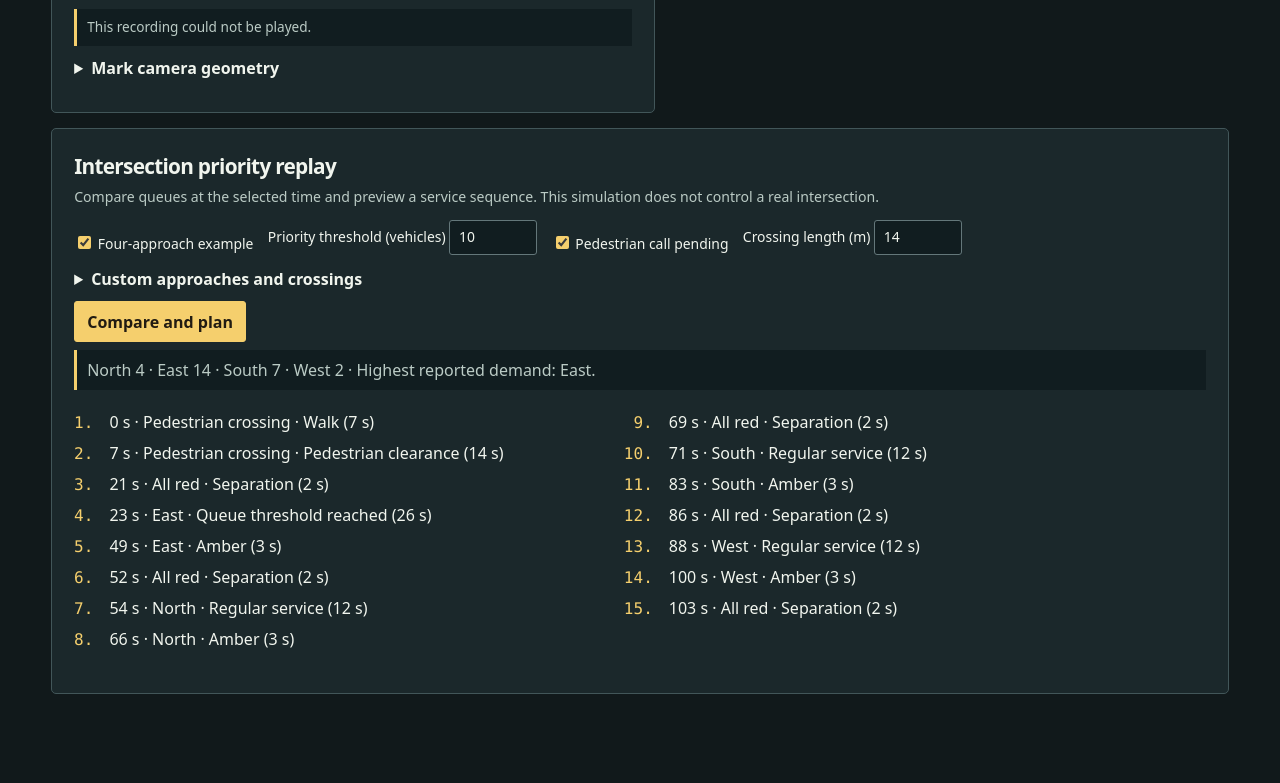
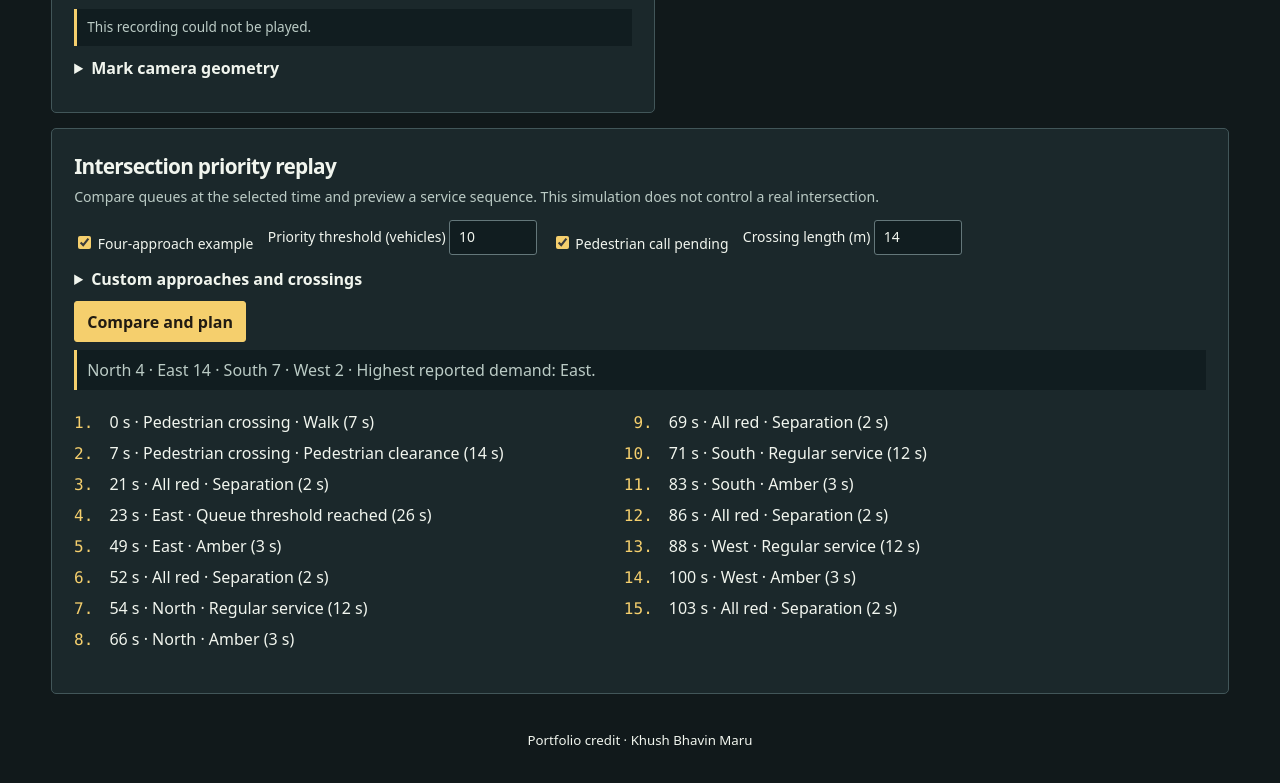
Before and after one commit to Khushx11/traffic-signal-queue-estimator, a website: page web/index.html in a window 1280 px wide. Shown: the part 1351-2134 px from the top of the page. Before the commit the page ends 2099 px from the top, so only its background shows below. Drawn offline with Linux system fonts and the light colour scheme.

Commit message:
Add portfolio credit and wait for the sample before seeking

```diff
--- a/web/index.html
+++ b/web/index.html
@@ -85,7 +85,7 @@
 <p id="priority-summary" aria-live="polite"></p>
 <ol id="priority-order"></ol>
 </section>
-</main>
+</main><footer class="project-credit">Portfolio credit · Khush Bhavin Maru</footer>
 <script src="app.js" defer></script>
 <script src="priority.js" defer></script>
 <script src="priority-ui.js" defer></script>
--- a/web/style.css
+++ b/web/style.css
@@ -117,3 +117,5 @@ details { margin: 10px 0; }
   .masthead nav { gap: 5px 12px; }
   .priority-panel ol { columns: 1; }
 }
+
+.project-credit { max-width: 80rem; margin: 1.5rem auto 0; padding: .85rem 1rem 1.25rem; text-align: center; font-size: .83rem; }
```
Also changed, not shown: browser-tests/workspace.spec.js (+1 -0 lines).
